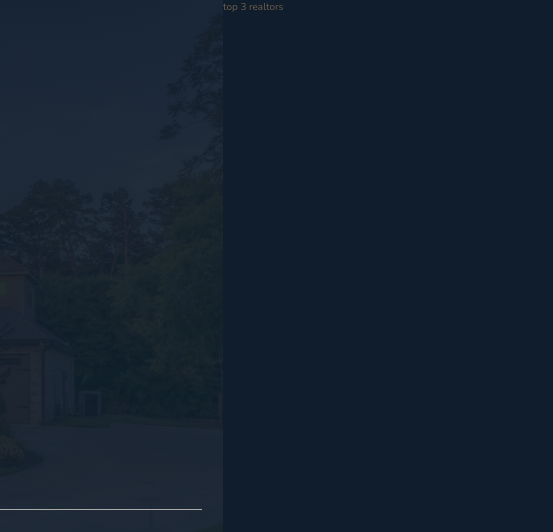
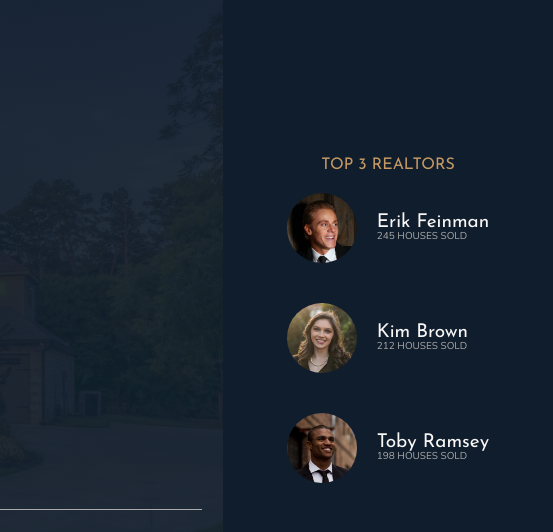
Before and after one commit to hafeznia/Nexter-Grid, a website: page index.html in a window 1280 px wide. Shown: the top 532 px of the page, 727-1280 px from the left. Drawn offline with nearby package versions, Linux system fonts and the light colour scheme.

Commit message:
Building the Realtors Section

```diff
--- a/index.html
+++ b/index.html
@@ -30,7 +30,29 @@
             <img src="img/logo-bi.png" alt="Seen on logo 3">
         </div>
     </header>
-    <div class="realtors">top 3 realtors</div>
+    <div class="realtors">
+        <h3 class="heading-3">Top 3 realtors</h3>
+        <div class="realtors__list">
+            <img src="img/realtor-1.jpeg" alt="realtor 1" class="realtors__img">
+            <div class="realtors__detail">
+                <h4 class="heading-4 heading-4--light">Erik Feinman</h4>
+                <p class="realtors__sold">245 houses sold</p>
+            </div>
+
+            <img src="img/realtor-2.jpeg" alt="realtor 2" class="realtors__img">
+            <div class="realtors__detail">
+                <h4 class="heading-4 heading-4--light">Kim Brown</h4>
+                <p class="realtors__sold">212 houses sold</p>
+            </div>
+
+            <img src="img/realtor-3.jpeg" alt="realtor 3" class="realtors__img">
+            <div class="realtors__detail">
+                <h4 class="heading-4 heading-4--light">Toby Ramsey</h4>
+                <p class="realtors__sold">198 houses sold</p>
+            </div>
+
+        </div>
+    </div>
     <div class="features">
         <div class="feature">
             <svg class="feature__icon">
--- a/sass/_realtors.scss
+++ b/sass/_realtors.scss
@@ -1,4 +1,31 @@
 .realtors {
     background-color: $color-secondary;
     grid-column: col-start 7 / full-end;
+    padding: 3rem;
+
+    display: grid;
+    justify-content: center;
+    align-content: center;
+    justify-items: center;
+    grid-row-gap: 2rem;
+
+    &__list {
+        display: grid;
+        grid-template-columns: min-content max-content;
+        grid-column-gap: 2rem;
+        grid-row-gap: 5vh;
+        align-items: center;
+    }
+
+    &__img {
+        width: 7rem;
+        border-radius: 50%;
+        display: block;
+    }
+
+    &__sold {
+        text-transform: uppercase;
+        color: $color-grey-light-2;
+        margin-top: -3px;
+    }
 }
```
Also changed, not shown: css/style.css.
